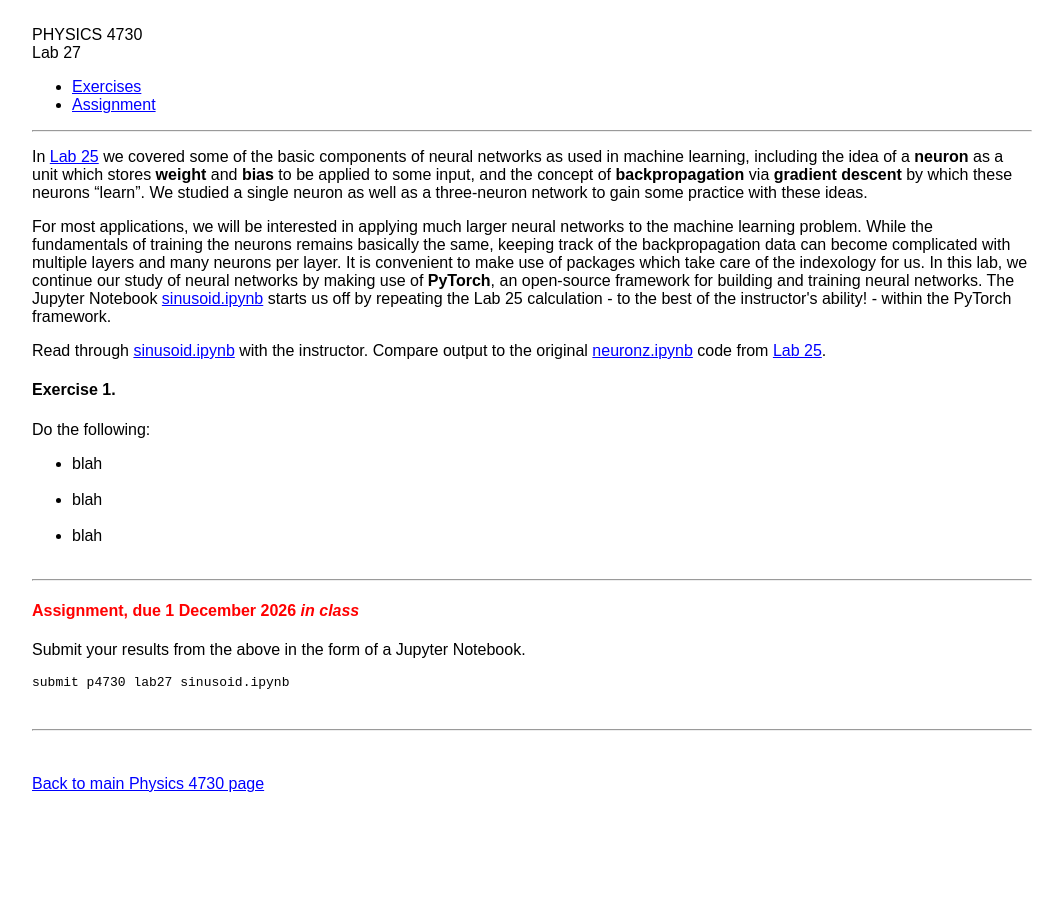
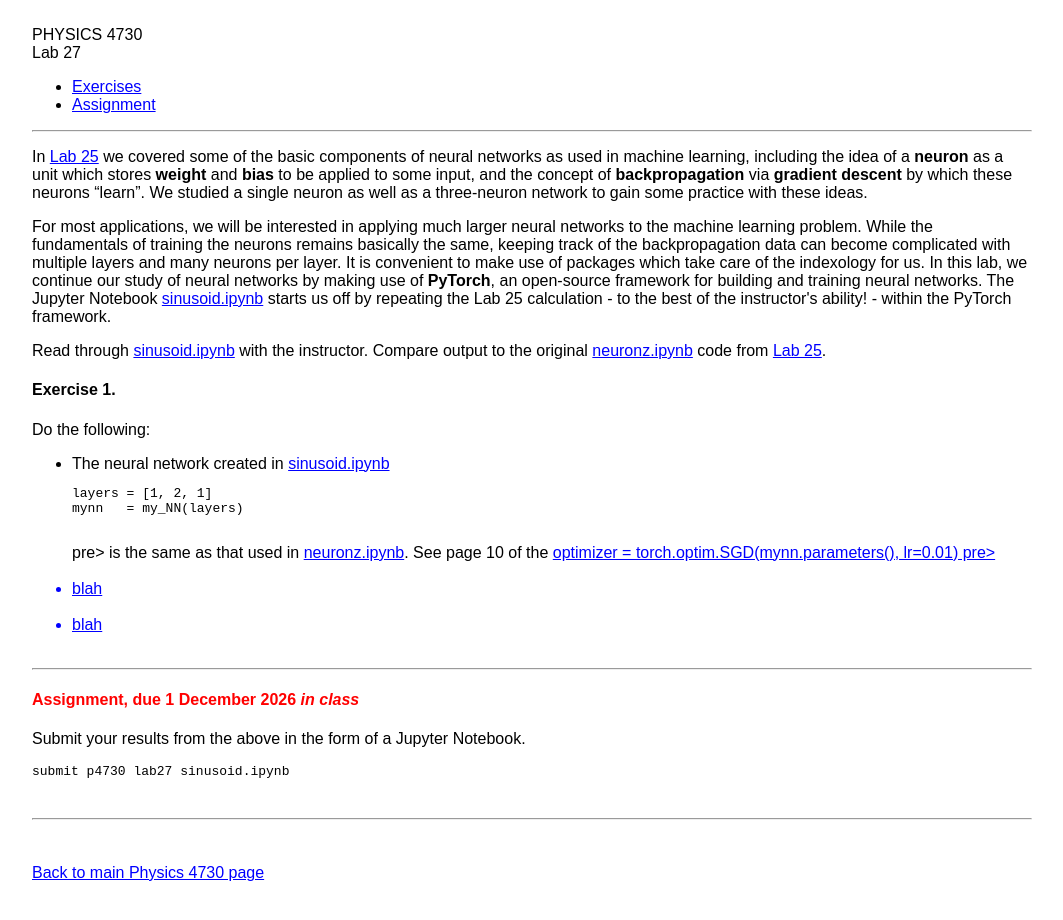
Before and after one commit to jwbelz/jwbelz.github.io, a plain HTML site: page phys4730/lab27/lab27.html in a window 1280 px wide. Shown: the whole page, without its empty margins (68-1131 px from the left). Before the commit the page ends 855 px from the top, so only its background shows below. Drawn offline with Linux system fonts and the light colour scheme.

Commit message:
Update lab27.html

```diff
--- a/phys4730/lab27/lab27.html
+++ b/phys4730/lab27/lab27.html
@@ -54,7 +54,16 @@ Do the following:
 
 <ul>
 
-  <li> blah
+  <li> The neural network created in <A HREF="sinusoid.ipynb">sinusoid.ipynb</A>
+	  <pre>
+layers = [1, 2, 1]
+mynn   = my_NN(layers)
+      </li>pre>
+	is the same as that used in <A HREF="../lab25/neuronz.ipynb">neuronz.ipynb</A>. See page 10 of the <A HREF="lab25/lecture25_slides.pdf>Lecture 25 slides</A>.
+	It also makes use of the basic gradient descent, with a learning rate of 0.01.
+	  <pre>
+optimizer = torch.optim.SGD(mynn.parameters(), lr=0.01)
+      </li>pre>
 
 <br>
 <br>
```
